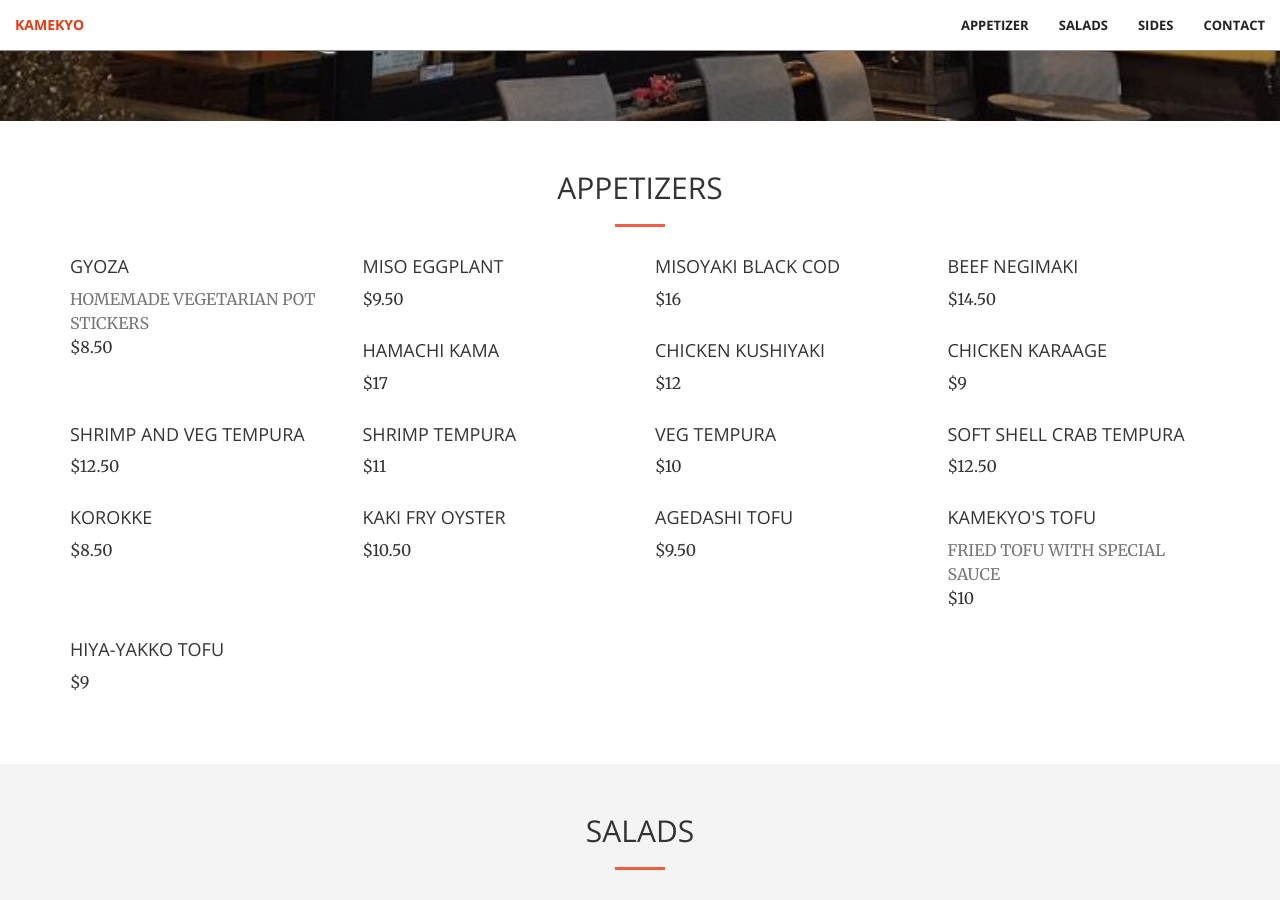
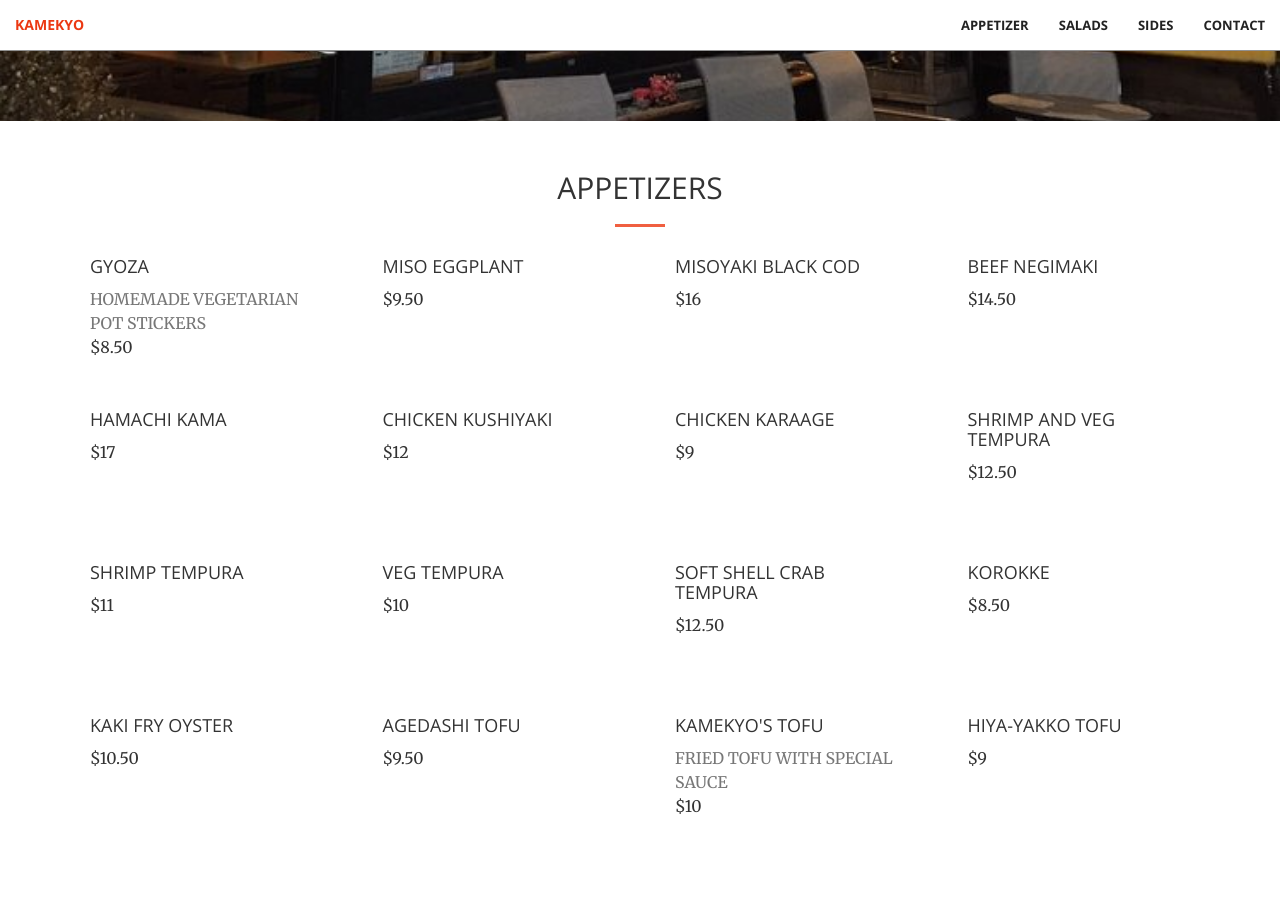
Before and after one commit to CyrusLiang/kamekyo, a Jekyll site: the page built from index.html, in a window 1280 px wide and 900 px high, scrolled down 779 px. Built offline with Jekyll 4.4.1, drawn with Linux system fonts in a browser that asks for light colours.

Commit message:
Update _base.scss

```diff
--- a/_sass/_base.scss
+++ b/_sass/_base.scss
@@ -362,3 +362,10 @@ section:nth-child(even) {
 .food-box .text-muted {
     margin-bottom: 0;
 }
+@media only screen and (min-width: 768px) {
+    .food-box {
+        min-height: 133px;
+        margin: 10px;
+        padding: 0 10px;
+    }
+}
```
